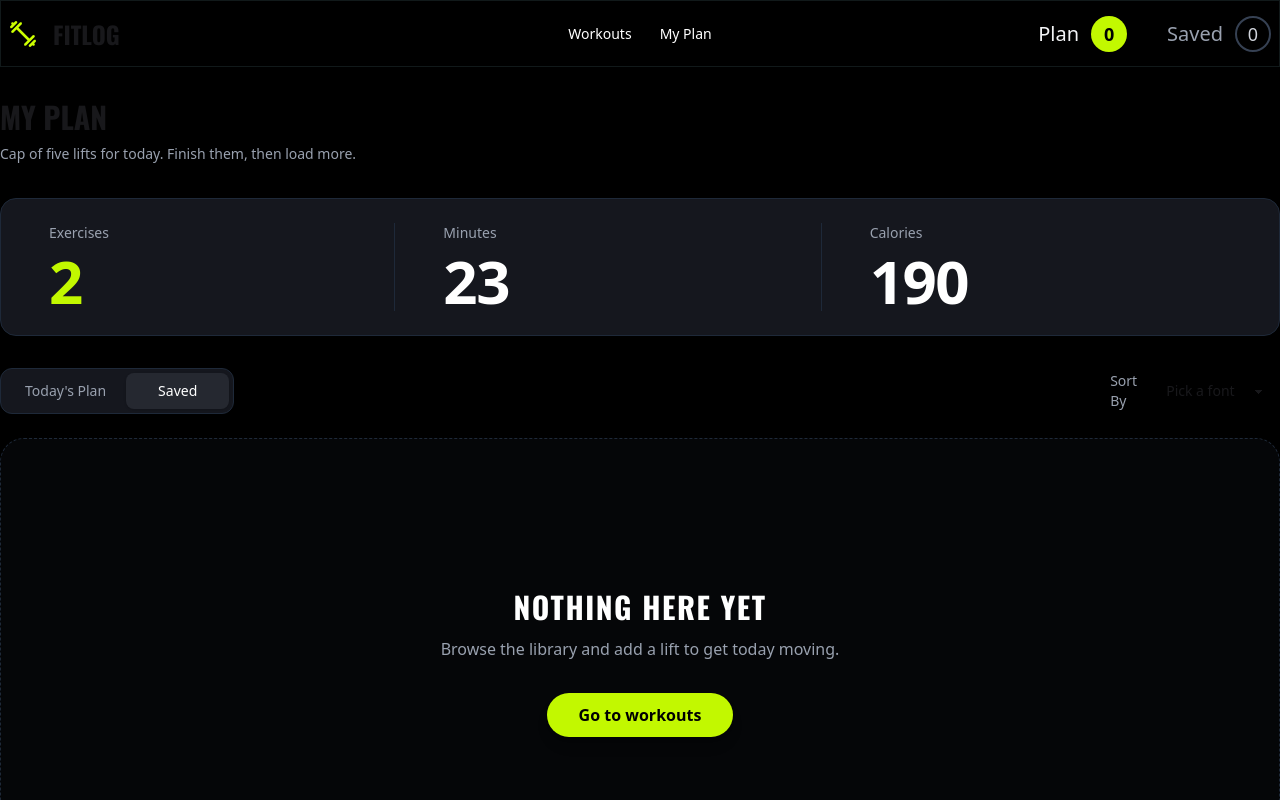
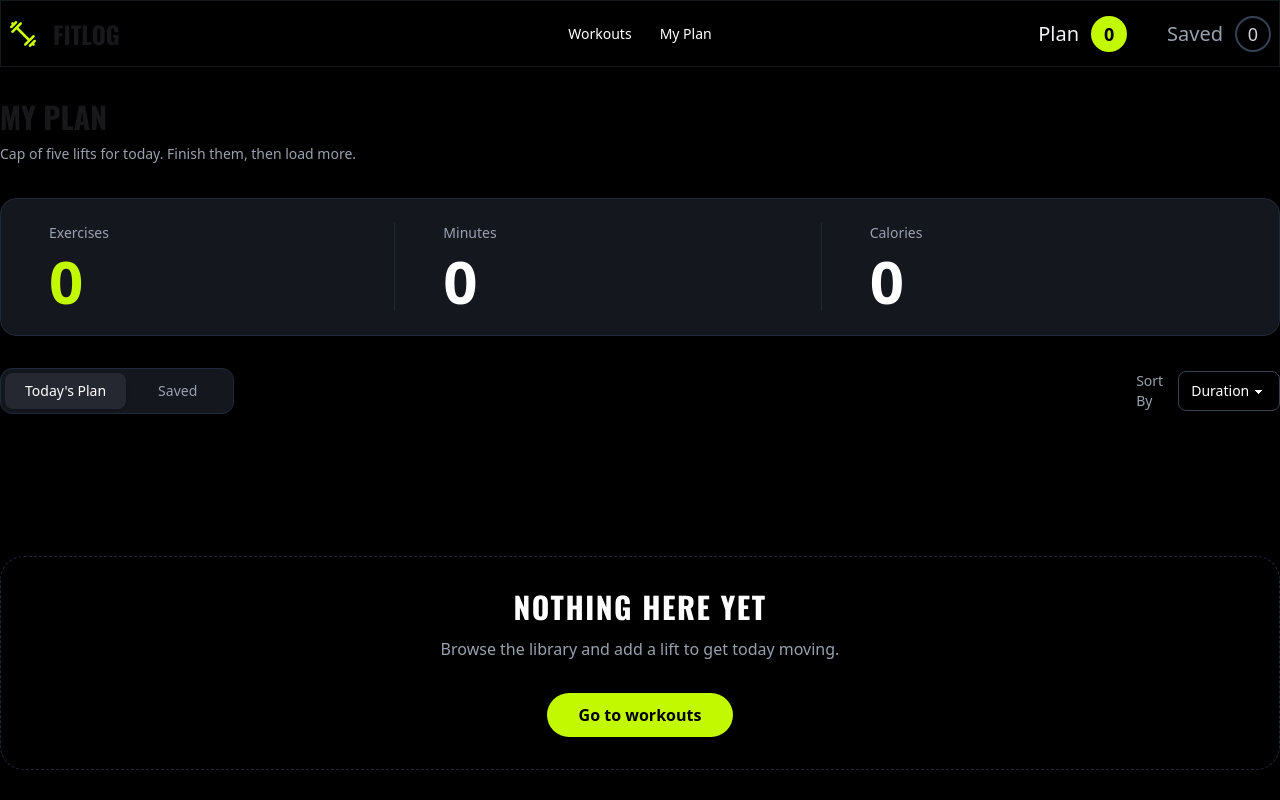
Before and after one commit to hakim-azizul/Fit-Log, a Next.js app: page /my-plan in a window 1280 px wide. Shown: the top 800 px of the page. Built offline with nearby package versions, Linux system fonts and the light colour scheme.

Commit message:
Enhance My Plan functionality: add Statistics, Tabs, PlansWorkCard, and SavedWorksCard components; integrate context for managing workout plans and saved works.

```diff
--- /dev/null
+++ b/src/Components/My-Plan/PlansWorkCard.tsx
@@ -0,0 +1,43 @@
+import React from "react";
+import Image from "next/image";
+import IWork from "@/types/workType";
+
+interface CardProps {
+  item: IWork;
+}
+
+const PlansWorkCard = ({ item }: CardProps) => {
+    const {image, name, equipment, duration, caloriesBurned, rating} = item
+  return (
+    <div className="bg-[#15171E] p-4 rounded-xl border border-gray-800 flex justify-between items-center w-full">
+      <div className="flex items-center gap-4">
+        <div className="w-24 h-16 relative rounded-lg overflow-hidden shrink-0 bg-gray-800">
+          <Image src={image} alt={name} fill className="object-cover" />
+        </div>
+        <div className="flex flex-col">
+          <h3 className="font-bold text-lg text-white uppercase font-oswald tracking-wide">
+            {name}
+          </h3>
+          <p className="text-sm text-gray-400 mb-1">{equipment}</p>
+          <div className="text-sm text-gray-400 flex items-center gap-3">
+            <span className="flex items-center gap-1"><span className="text-[#C2F800]">⏱</span> {duration} min</span>
+            <span className="flex items-center gap-1"><span className="text-[#C2F800]">🔥</span> {caloriesBurned} kcal</span>
+            <span className="flex items-center gap-1"><span className="text-[#C2F800]">⭐</span> {rating}</span>
+          </div>
+        </div>
+      </div>
+
+      <div className="flex items-center gap-3 shrink-0">
+        <button className="bg-transparent border border-gray-600 hover:border-white text-white px-4 py-2 rounded-full text-sm font-medium transition-colors">
+          View Details
+        </button>
+        <button className="bg-[#C2F800] hover:bg-[#a6d800] text-black px-4 py-2 rounded-full text-sm font-bold flex items-center gap-1 transition-colors">
+          ✓ Mark as Done
+        </button>
+        <button className="text-gray-500 hover:text-white p-2">✕</button>
+      </div>
+    </div>
+  );
+};
+
+export default PlansWorkCard;
--- /dev/null
+++ b/src/Components/My-Plan/SavedWorksCard.tsx
@@ -0,0 +1,40 @@
+import React from "react";
+import Image from "next/image";
+import IWork from "@/types/workType";
+
+interface CardProps {
+  item: IWork;
+}
+
+const SavedWorksCard = ({ item }: CardProps) => {
+    const {image, name, equipment, duration, caloriesBurned, rating} = item
+  return (
+    <div className="bg-[#15171E] p-4 rounded-xl border border-gray-800 flex justify-between items-center w-full">
+      <div className="flex items-center gap-4">
+        <div className="w-24 h-16 relative rounded-lg overflow-hidden shrink-0 bg-gray-800">
+          <Image src={image} alt={name} fill className="object-cover" />
+        </div>
+        <div className="flex flex-col">
+          <h3 className="font-bold text-lg text-white uppercase font-oswald tracking-wide">
+            {name}
+          </h3>
+          <p className="text-sm text-gray-400 mb-1">{equipment}</p>
+          <div className="text-sm text-gray-400 flex items-center gap-3">
+            <span className="flex items-center gap-1"><span className="text-[#C2F800]">⏱</span> {duration} min</span>
+            <span className="flex items-center gap-1"><span className="text-[#C2F800]">🔥</span> {caloriesBurned} kcal</span>
+            <span className="flex items-center gap-1"><span className="text-[#C2F800]">⭐</span> {rating}</span>
+          </div>
+        </div>
+      </div>
+
+      <div className="flex items-center gap-3 shrink-0">
+        <button className="bg-transparent border border-gray-600 hover:border-white text-white px-4 py-2 rounded-full text-sm font-medium transition-colors">
+          View Details
+        </button>
+        <button className="text-gray-500 hover:text-white p-2">✕</button>
+      </div>
+    </div>
+  );
+};
+
+export default SavedWorksCard;
--- a/src/Components/My-Plan/Statistics.tsx
+++ b/src/Components/My-Plan/Statistics.tsx
@@ -1,31 +1,52 @@
-import React from "react";
+"use client";
+import React, { useContext } from "react";
+import { WorksProvider } from "@/context/WorkProvider";
 
 const Statistics = () => {
+  const { plans, savedWorks, activeTab } = useContext(WorksProvider);
+
+  const currentData = (activeTab === "saved" ? savedWorks : plans) || [];
+
+  const totalMinutes = currentData.reduce(
+    (sum, item) => sum + (item.duration || 0),
+    0,
+  );
+  const totalCalories = currentData.reduce(
+    (sum, item) => sum + (item.caloriesBurned || 0),
+    0,
+  );
+  const totalExercises = currentData.length;
+
   return (
     <div className="w-full mx-auto my-8">
       <div className="bg-[#15171E] border border-gray-800 rounded-2xl py-6 px-8 flex flex-col sm:flex-row justify-between sm:divide-x divide-gray-800 shadow-lg">
-        <div className="flex flex-col flex-1 px-4 mb-6 sm:mb-0">
+        {/* Exercises */}
+        <div className="flex flex-col flex-1 px-4 mb-6 sm:mb-0 text-center sm:text-left">
           <span className="text-gray-400 text-sm font-medium mb-2">
             Exercises
           </span>
           <span className="text-[#C2F800] text-5xl md:text-6xl font-extrabold tracking-tight">
-            2
+            {totalExercises}
           </span>
         </div>
-        <div className="flex flex-col flex-1 px-4 sm:px-12 mb-6 sm:mb-0">
+
+        {/* Minutes */}
+        <div className="flex flex-col flex-1 px-4 sm:px-12 mb-6 sm:mb-0 text-center sm:text-left">
           <span className="text-gray-400 text-sm font-medium mb-2">
             Minutes
           </span>
           <span className="text-white text-5xl md:text-6xl font-extrabold tracking-tight">
-            23
+            {totalMinutes}
           </span>
         </div>
-        <div className="flex flex-col flex-1 px-4 sm:px-12">
+
+        {/* Calories */}
+        <div className="flex flex-col flex-1 px-4 sm:px-12 text-center sm:text-left">
           <span className="text-gray-400 text-sm font-medium mb-2">
             Calories
           </span>
           <span className="text-white text-5xl md:text-6xl font-extrabold tracking-tight">
-            190
+            {totalCalories}
           </span>
         </div>
       </div>
--- a/src/Components/My-Plan/Tabs.tsx
+++ b/src/Components/My-Plan/Tabs.tsx
@@ -1,8 +1,12 @@
 "use client";
-import React, { useState } from "react";
+import React, { useContext } from "react";
+import { WorksProvider } from "@/context/WorkProvider";
+import PlansWorkCard from '@/Components/My-Plan/PlansWorkCard'
+import SavedWorksCard from '@/Components/My-Plan/SavedWorksCard'
 
 const Tabs = () => {
-  const [activeTab, setActiveTab] = useState("Saved");
+  const { activeTab, setActiveTab, plans, savedWorks } = useContext(WorksProvider);
+  const currentData = activeTab === "saved" ? savedWorks : plans;
 
   return (
     <div className="w-full mx-auto my-8 font-sans">
@@ -10,9 +14,9 @@ const Tabs = () => {
         {/* Left: Tab */}
         <div className="flex items-center bg-[#15171e] border border-gray-800 rounded-xl p-1 shadow-sm">
           <button
-            onClick={() => setActiveTab("Today's Plan")}
+            onClick={() => setActiveTab("today")}
             className={`px-5 py-2 rounded-lg text-sm font-medium transition-all duration-300 ${
-              activeTab === "Today's Plan"
+              activeTab === "today"
                 ? "bg-[#252830] text-white shadow"
                 : "text-gray-400 hover:text-gray-200"
             }`}
@@ -21,9 +25,9 @@ const Tabs = () => {
           </button>
 
           <button
-            onClick={() => setActiveTab("Saved")}
+            onClick={() => setActiveTab("saved")}
             className={`px-8 py-2 rounded-lg text-sm font-medium transition-all duration-300 ${
-              activeTab === "Saved"
+              activeTab === "saved"
                 ? "bg-[#252830] text-white shadow"
                 : "text-gray-400 hover:text-gray-200"
             }`}
@@ -35,32 +39,36 @@ const Tabs = () => {
         {/* Right: Sort*/}
         <div className="flex items-center gap-3">
           <span className="text-gray-400 text-sm">Sort By</span>
-          <select defaultValue="Pick a font" className="select select-ghost">
-            <option disabled={true}>Pick a font</option>
-            <option>Inter</option>
-            <option>Poppins</option>
-            <option>Raleway</option>
+          <select defaultValue="Duration" className="select select-ghost bg-transparent border border-gray-700 text-white rounded-lg px-3 py-1 text-sm outline-none">
+            <option disabled={true}>Sort By</option>
+            <option value="Duration">Duration</option>
           </select>
         </div>
       </div>
 
-      {/* Main Content Area */}
-      <div className="w-full min-h-112.5 border border-gray-800 border-dashed rounded-3xl flex flex-col items-center justify-center p-8 bg-[#0b0c10]/50">
-        {activeTab === "Saved" ? (
-          <div className="flex flex-col items-center text-center space-y-3">
+      <div className="w-full min-h-112.5 border-dashed rounded-3xl flex flex-col items-center justify-center bg-transparent">
+        {currentData && currentData.length > 0 ? (
+          <div className="w-full h-full flex flex-col gap-4">
+            {currentData.map((item, index) => (
+              activeTab === "today" ? (
+                <PlansWorkCard key={index} item={item} />
+              ) : (
+                <SavedWorksCard key={index} item={item} />
+              )
+            ))}
+          </div>
+        ) : (
+          <div className="flex flex-col items-center text-center space-y-3 p-8 border border-gray-800 border-dashed rounded-3xl w-full">
             <h2 className="text-2xl md:text-3xl font-extrabold text-white uppercase tracking-wider font-oswald">
               Nothing Here Yet
             </h2>
             <p className="text-gray-400 text-sm md:text-base max-w-md">
-              Browse the library and add a lift to get today moving.
+              Browse the library and add a lift to get{" "}
+              {activeTab === "today" ? "today" : "it"} moving.
             </p>
             <button className="mt-5 bg-[#C2F800] hover:bg-[#addd00] text-black font-bold py-2.5 px-8 rounded-full transition-all duration-300 shadow-lg hover:shadow-xl hover:-translate-y-0.5">
               Go to workouts
             </button>
-          </div>
-        ) : (
-          <div className="text-gray-500 flex flex-col items-center">
-            <p>Today&apos;s plan is currently empty.</p>
           </div>
         )}
       </div>
--- a/src/context/WorkProvider.tsx
+++ b/src/context/WorkProvider.tsx
@@ -1,4 +1,4 @@
-'use client'
+"use client";
 import IWork from "@/types/workType";
 import React, {
   createContext,
@@ -13,23 +13,33 @@ interface IWorkProvider {
   setPlans: Dispatch<SetStateAction<IWork[]>>;
   savedWorks: IWork[];
   setSavedWorks: Dispatch<SetStateAction<IWork[]>>;
+  activeTab: string;
+  setActiveTab: Dispatch<SetStateAction<string>>;
 }
+
 export const WorksProvider = createContext<IWorkProvider>({
   plans: [],
   setPlans: () => {},
   savedWorks: [],
   setSavedWorks: () => {},
+  activeTab: "today",
+  setActiveTab: () => {},
 });
 
 const WorkProvider = ({ children }: { children: ReactNode }) => {
   const [plans, setPlans] = useState<IWork[]>([]);
   const [savedWorks, setSavedWorks] = useState<IWork[]>([]);
+  const [activeTab, setActiveTab] = useState<string>("today");
+
   const contextData = {
     plans,
     setPlans,
     savedWorks,
     setSavedWorks,
+    activeTab,
+    setActiveTab,
   };
+
   return (
     <WorksProvider.Provider value={contextData}>
       {children}
```
Also changed, not shown: src/Components/WorkDetail/ActionButtons.tsx (+14 -7 lines).
